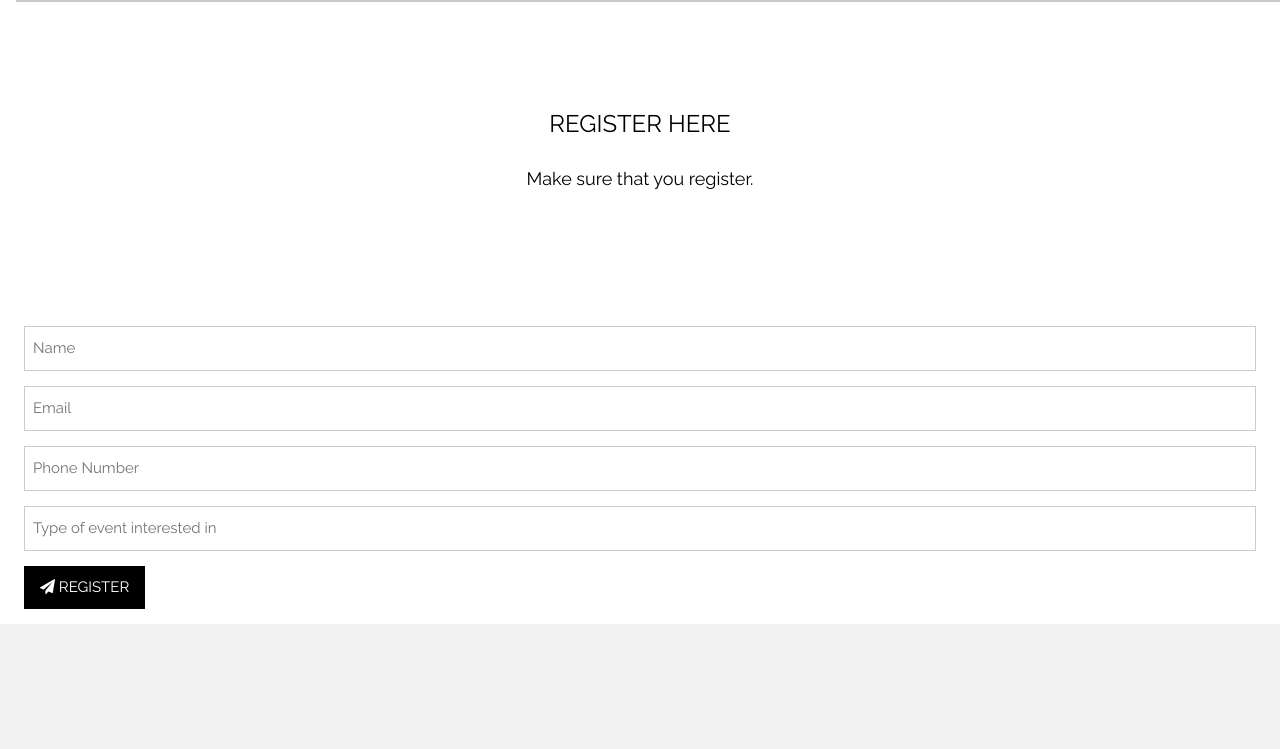
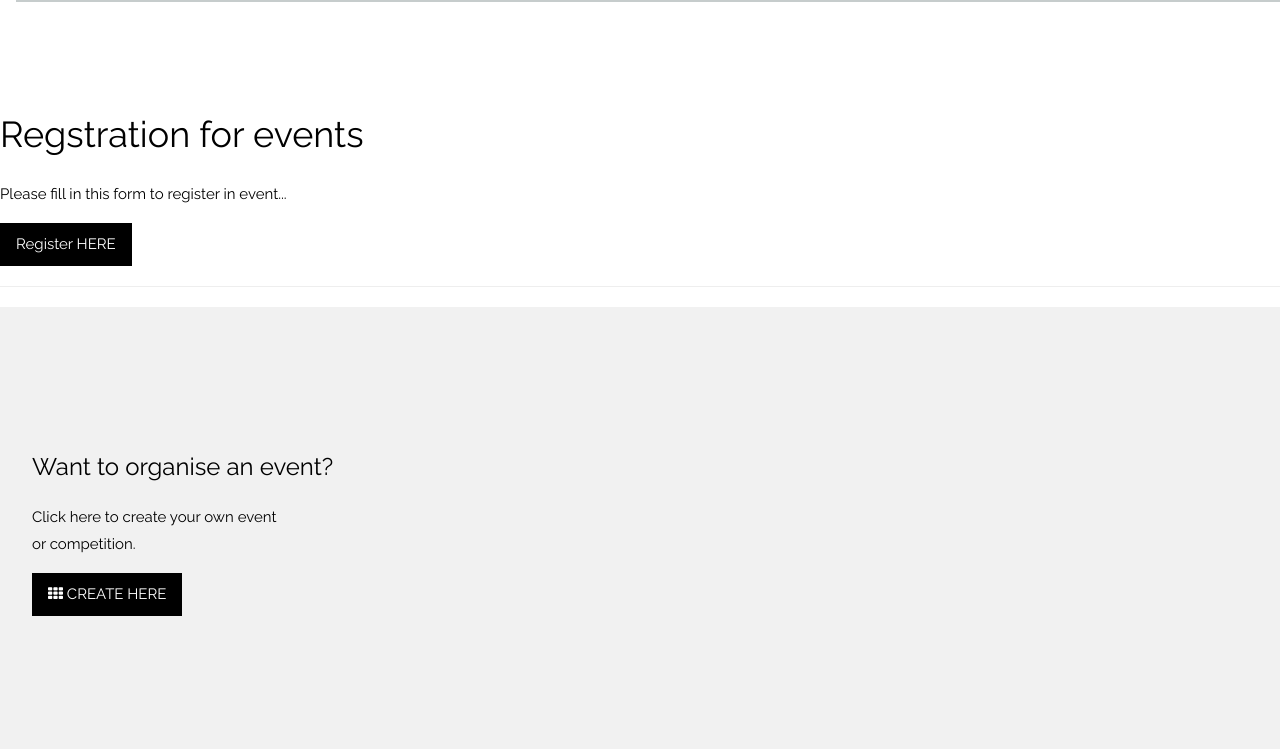
Before and after one commit to utkarsha-dev/Hackcovit, a plain HTML site: page index.html in a window 1280 px wide. Shown: the part 1372-2121 px from the top of the page. Drawn offline with Linux system fonts and the light colour scheme.

Commit message:
Update index.html

```diff
--- a/index.html
+++ b/index.html
@@ -133,27 +133,12 @@ body, html {
 
 
 <!-- Register Section -->
-<div class="h-container" style="padding:"60px 16px" id="register">
-  <h3 class="h-center">REGISTER HERE</h3>
-  <p class="h-center h-large">Make sure that you register.</p>
-  <div class="h-row-padding h-grayscale" style="margin-top:64px">
-    <div style="margin-top:25px">
+<div class="container">
+  <h1>Regstration for events</h1>
+  <p>Please fill in this form to register in event...</p>
+  <p><a href="index1.html" class="h-button h-black"> </i> Register HERE</a></p>
+  <hr>
 
-      <br>
-      <form action="/action_page.php" target="_blank">
-        <p><input class="h-input h-border" type="text" placeholder="Name" required name="Name"></p>
-        <p><input class="h-input h-border" type="text" placeholder="Email" required name="Email"></p>
-        <p><input class="h-input h-border" type="number" placeholder="Phone Number" required name="Phone Number"></p>
-        <p><input class="h-input h-border" type="text" placeholder="Type of event interested in" required name="Event Type"></p>
-        <p>
-          <button class="h-button h-black" type="submit">
-            <i class="fa fa-paper-plane"></i> REGISTER
-          </button>
-        </p>
-      </form>
-
-    </div>
-  </div>
 </div>
 
 <!-- Promo Section - "Want to organise" -->
```
